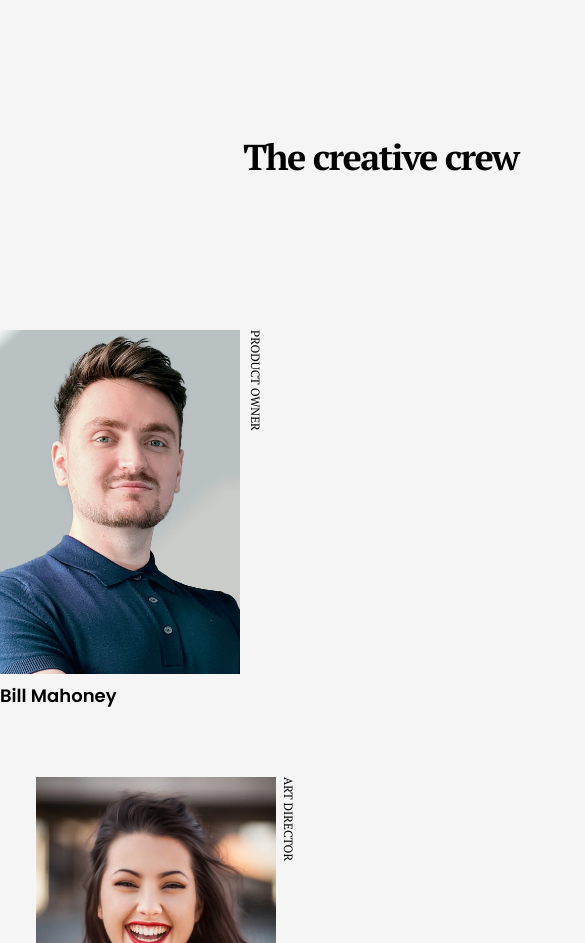
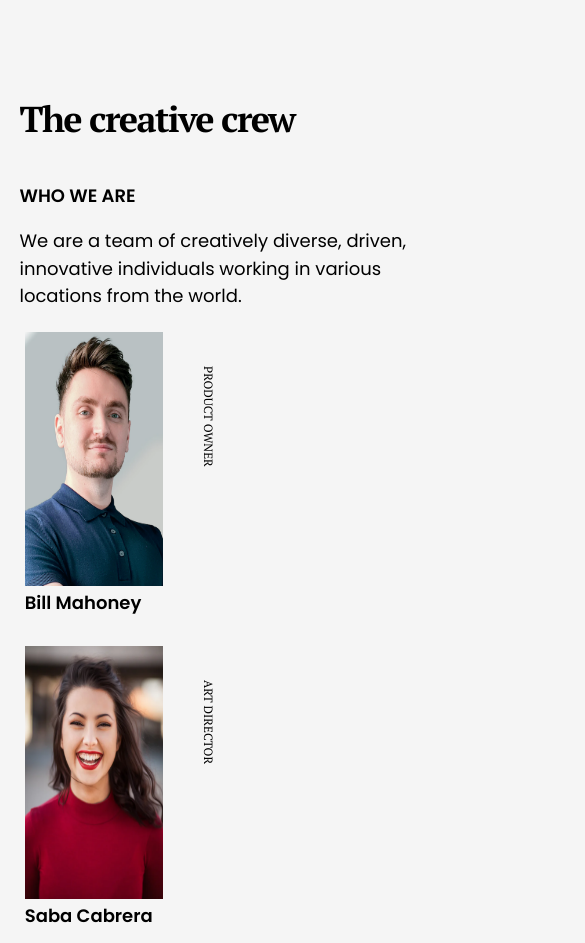
Before and after one commit to BillyJegs/team-page, a plain HTML site: page index.html in a window 390 px wide. Shown: the top 943 px of the page, 585 px wide, since content can reach past the window. Drawn offline with Linux system fonts and the light colour scheme.

Commit message:
corrected commit

```diff
--- a/assets/css/style.css
+++ b/assets/css/style.css
@@ -7,8 +7,248 @@ body {
     padding: 0px;
     min-height: 100vh;
     background: whitesmoke;
+    font-size: 16px;
 }
 
+header {
+    width: 80%;
+    margin-top: 50px;
+    margin: 100px auto;
+    height: 150px;
+}
+
+header h1 {
+    width: 25rem;
+    height: 3rem;
+    font-family: PT Serif;
+    font-style: normal;
+    font-weight: bold;
+    font-size: 3rem;
+    line-height: 3rem;
+    letter-spacing: -0.045em;
+    color: black;
+    float: left;
+}
+
+header section {
+    width: 40%;
+    float: right;
+}
+
+section h2 {
+    width: 7.5rem;
+    height: 1.7rem;
+    left: 46rem;
+    top: 6.8rem;
+    font-family: Poppins;
+    font-style: normal;
+    font-weight: 600;
+    font-size: 1.125rem;
+    line-height: 1.7rem;
+    text-transform: uppercase;
+    color: black;
+}
+
+section h3 {
+    width: 27.4375rem;
+    height: 5.4375rem;
+    font-family: Poppins;
+    font-style: normal;
+    font-weight: normal;
+    font-size: 1.125rem;
+    line-height: 1.7rem;
+    color: black;
+}
+
+.container {
+    width: 80%;
+    margin: 0 auto;
+    display: block;
+    clear: both;
+    margin-top: 0px;
+}
+
+figure {
+    margin: 0 auto;
+    display: inline-block;
+    text-align: center;
+    padding: 0 0px 0px;
+    margin-bottom: 20px;
+    width: 33%;
+    max-width: 100%;
+}
+
+figure .role {
+    writing-mode: vertical-rl;
+    text-orientation: mixed;
+    text-transform: uppercase;
+    font-family: PT Serif;
+    font-style: normal;
+    font-weight: normal;
+    font-size: 0.75rem;
+    line-height: 1rem;
+    margin-top: -397px;
+    margin-left: 345px;
+    text-align: initial;
+    width: 1rem;
+    height: 7.8125rem;
+    margin-bottom: 300px;
+}
+
+figcaption {
+    padding-top: 5px;
+    font-weight: 600;
+    text-align: initial;
+    margin-left: 36px;
+    font-family: Poppins;
+    font-style: normal;
+    font-weight: 600;
+    font-size: 1.125rem;
+    line-height: 1.035rem;
+}
+
+img {
+    width: 80%;
+    height: 50vh;
+}
+
+footer {
+    margin: 50px auto;
+    height: 1rem;
+    width: 14.125rem;
+    color: grey;
+    font-family: Montserrat;
+    font-style: normal;
+    font-weight: 600;
+    font-size: 0.875rem;
+}
+
+address {
+    font-style: normal;
+}
+
+
+@media screen and (max-width: 680px) {
+    html {
+        box-sizing: border-box;
+    }
+
+    body {
+        min-height: 100vh;
+        background: whitesmoke;
+        font-size: 16px;
+    }
+
+    header {
+        width: 90%;
+        margin-top: 71px;
+        margin-bottom: 100px;
+        float: none;
+    }
+
+    header h1 {
+        width: 100%;
+        font-family: PT Serif;
+        font-style: normal;
+        font-weight: bold;
+        font-size: 2.25rem;
+        line-height: 3rem;
+        letter-spacing: -0.045em;
+        color: black;
+    }
+
+    header section {
+        width: 100%;
+    }
+
+    header h2 {
+        width: 7.5rem;
+        height: 1.7rem;
+        font-family: Poppins;
+        font-style: normal;
+        font-weight: 600;
+        font-size: 1.125rem;
+        line-height: 1.7rem;
+        text-transform: uppercase;
+        color: black;
+    }
+
+    header h3 {
+        font-family: Poppins;
+        font-style: normal;
+        font-weight: normal;
+        color: black;
+        font-size: 1.125rem;
+        line-height: 1.7rem;
+    }
+
+    .container {
+        width: 95%;
+        margin: 0 auto;
+        display: block;
+        clear: both;
+        margin-top: 50px;
+    }
+
+    figure {
+        margin: 0 auto;
+        display: inline-block;
+        padding: 0 15px 15px;
+        margin-bottom: 20px;
+        width: 41.5%;
+        max-width: 100%;
+        text-align: initial;
+    }
+
+    figure .role {
+        writing-mode: vertical-rl;
+        text-orientation: mixed;
+        text-transform: uppercase;
+        font-family: PT Serif;
+        font-style: normal;
+        font-weight: normal;
+        font-size: 0.75rem;
+        line-height: 1rem;
+        margin-top: -245px;
+        margin-left: 175px;
+        width: 1rem;
+        height: 7.8125rem;
+        margin-bottom: 120px;
+    }
+
+    figcaption {
+        padding-top: 5px;
+        font-weight: 600;
+        font-family: Poppins;
+        font-style: normal;
+        font-weight: 600;
+        font-size: 1.125rem;
+        line-height: 1.035rem;
+        text-align: initial;
+        margin-left: 0;
+    }
+
+    img {
+        width: 90%;
+        height: 30vh;
+    }
+
+    footer {
+        margin: 15px auto;
+        height: 1rem;
+        width: 14.125rem;
+        color: grey;
+        font-family: Montserrat;
+        font-style: normal;
+        font-weight: 600;
+        font-size: 0.875rem;
+    }
+
+    address {
+        font-style: normal;
+    }
+}
+/*
 h1 {
     position: absolute;
     width: 17.5rem;
@@ -231,4 +471,4 @@ footer {
         line-height: 1rem;
     }
 
-}
+} */
--- a/index.html
+++ b/index.html
@@ -9,45 +9,56 @@
     <link href="https://fonts.googleapis.com/css2?family=Montserrat:wght@600&family=PT+Serif:wght@400;700&family=Poppins:wght@400;600&display=swap" rel="stylesheet">
 </head>
 <body>
-    <h1>The creative crew</h1>
-    <h3>who we are</h3>
-    <p class="content">We are a team of creatuvely diverse, driven, innovative individuals working in various locations from the world.</p>
+    <header>
+        <h1>The creative crew</h1>
+        <section>
+            <h2>who we are</h2>
+            <h3 class="content">We are a team of creatively diverse, driven, innovative individuals working in various locations from the world.</h3>
+        </section>
+    </header>
 
-    <div class="container">
-            <div class="photo-container">
+    <main>
+        <section class="container">
+            <figure class="photo-container">
                 <img src="./assets/img/photo1.png" alt="owner">
-                <p>Bill Mahoney</p>
+                <figcaption>Bill Mahoney</figcaption>
                 <p class="role">Product Owner</p>
-            </div>
-            <div class="photo-container mid mob-drop">
-                <img src="./assets/img/photo2.png" alt="ux">
-                <p>Saba Cabrera</p>
+            </figure>
+
+            <figure class="photo-container" id="down">
+                <img src="./assets/img/photo2.png" alt="director">
+                <figcaption>Saba Cabrera</figcaption>
                 <p class="role">Art Director</p>
-            </div>
-            <div class="photo-container">
-                <img src="./assets/img/photo3.png" alt="art">
-                <p>Shae Lee</p>
+            </figure>
+
+            <figure class="photo-container">
+                <img src="./assets/img/photo3.png" alt="tech-lead">
+                <figcaption>Shae Lee</figcaption>
                 <p class="role">Tech Lead</p>
-            </div>
-            <div class="photo-container mob-drop">
+            </figure>
+
+            <figure class="photo-container">
                 <img src="./assets/img/photo4.png" alt="developer">
-                <p>Skylah Lu</p>
+                <figcaption>Skylah Lu</figcaption>
                 <p class="role">UX Designer</p>
-            </div>
-            <div class="photo-container mid">
+            </figure>
+
+            <figure class="photo-container">
                 <img src="./assets/img/photo5.png" alt="tech">
-                <p>Griff Richards</p>
+                <figcaption>Griff Richards</figcaption>
                 <p class="role">Developer</p>
-            </div>
-            <div class="photo-container mob-drop">
+            </figure>
+
+            <figure class="photo-container">
                 <img src="./assets/img/photo6.png" alt="dev">
-                <p>Stan John</p>
+                <figcaption>Stan John</figcaption>
                 <p class="role">Developer</p>
-            </div>
-    </div>
+            </figure>
+        </section>
+    </main>
 
     <footer>
-        <p>BillyJegs@DevChallenges.io</p>
+        <address>BillyJegs@DevChallenges.io</address>
     </footer>
 </body>
 </html>
```
